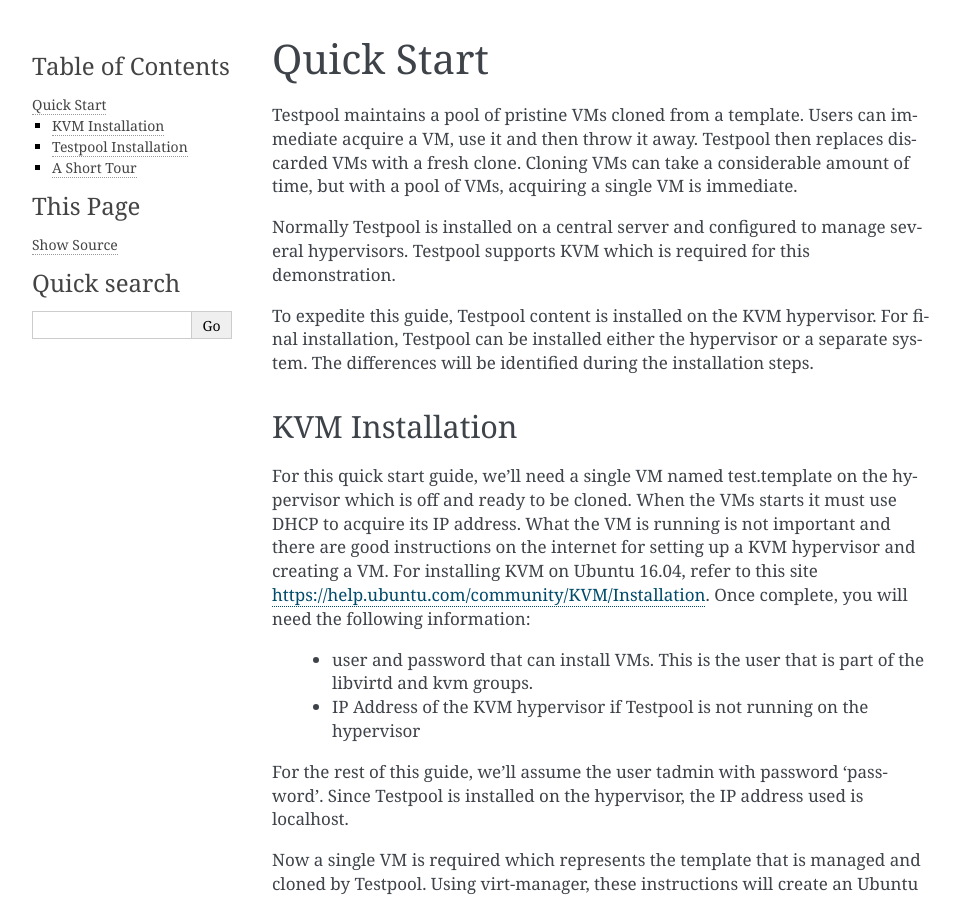
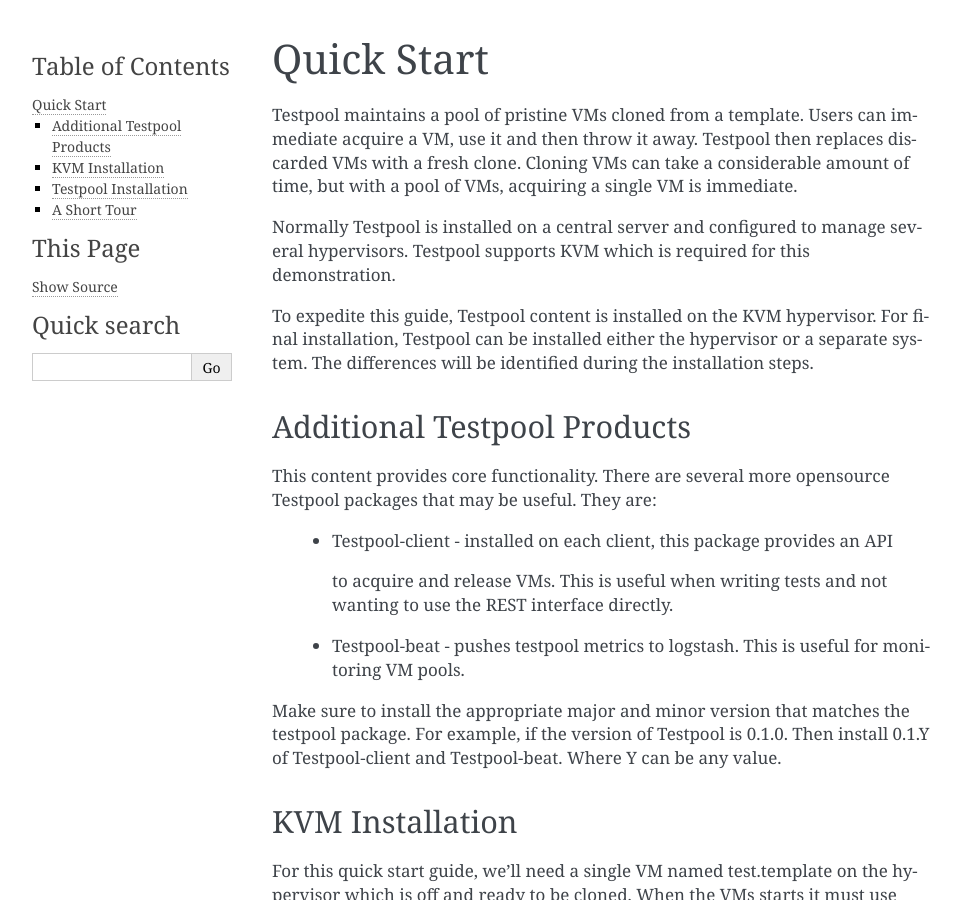
Before and after one commit to testcraftsman/testpool, a Sphinx documentation site: the page built from docs/source/quickstart.rst, in a window 1280 px wide and 900 px high. Shown: the whole window, without its empty margins (148-1108 px from the left). Built offline with Sphinx 7.4.7, drawn with Linux system fonts in a browser that asks for light colours.

Commit message:
updating documentation

```diff
--- a/docs/source/quickstart.rst
+++ b/docs/source/quickstart.rst
@@ -17,6 +17,22 @@
 For final installation, Testpool can be installed either the hypervisor or a
 separate system. The differences will be identified during the installation
 steps.
+
+
+Additional Testpool Products
+----------------------------
+
+This content provides core functionality. There are several more opensource
+Testpool packages that may be useful. They are:
+
+  - Testpool-client - installed on each client, this package provides an API
+   to acquire and release VMs.  This is useful when writing tests and not
+   wanting to use the REST interface directly.
+
+  - Testpool-beat - pushes testpool metrics to logstash. This is useful for
+    monitoring VM pools.
+
+Make sure to install the appropriate major and minor version that matches the testpool package. For example, if the version of Testpool is 0.1.0. Then install 0.1.Y of Testpool-client and Testpool-beat. Where Y can be any value.
 
 
 KVM Installation
```
